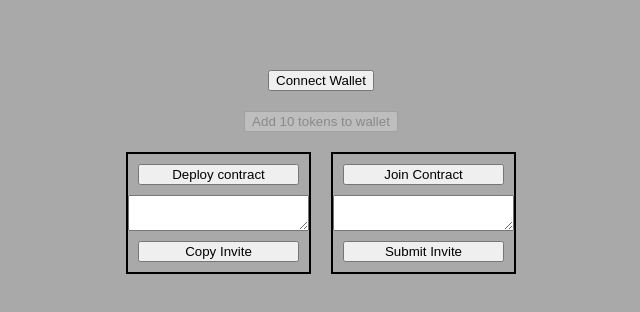
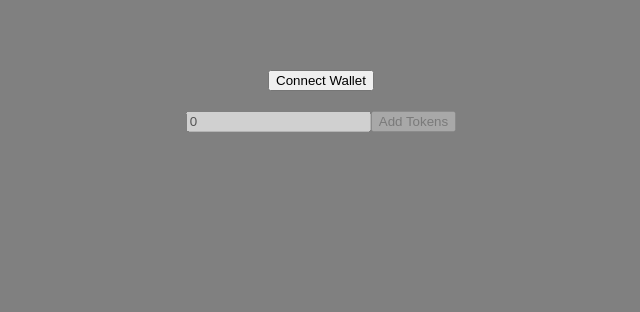
Before and after one commit to cb0806151/reach-vue-test, a Vue app: page / in a window 1280 px wide. Shown: the top 312 px of the page, without its empty margins (319-959 px from the left). Built offline with nearby package versions, Linux system fonts and the light colour scheme.

Commit message:
reduce scope of tutorial

```diff
--- a/src/App.vue
+++ b/src/App.vue
@@ -1,18 +1,11 @@
 <template>
   <div id="container">
     <button v-on:click="connectWallet">Connect Wallet</button>
-    <button :disabled="account === undefined" v-on:click="fundWallet">Add 10 tokens to wallet</button>
-    <div id="pane-container">
-      <div class="pane">
-        <button>Deploy contract</button>
-        <textarea></textarea>
-        <button>Copy Invite</button>
-      </div>
-      <div class="pane">
-        <button>Join Contract</button>
-        <textarea></textarea>
-        <button>Submit Invite</button>
-      </div>
+    <div>
+      <input type="number" id="tokenAmount" name="tokenAmount" v-model="tokenAmount" :disabled="account === undefined">
+      <label for="tokenAmount">
+        <button :disabled="account === undefined" v-on:click="fundWallet">Add Tokens</button>
+      </label>
     </div>
   </div>
 </template>
@@ -25,6 +18,7 @@ export default {
   data: function() {
     return {
       account: undefined,
+      tokenAmount: 0,
     };
   },
   methods: {
@@ -34,7 +28,7 @@ export default {
     fundWallet: async function() {
       try {
         const faucet = await reach.getFaucet();
-        await reach.transfer(faucet, this.account, reach.parseCurrency(10));
+        await reach.transfer(faucet, this.account, reach.parseCurrency(this.tokenAmount));
       } catch {
         alert("wallet could not be funded");
       }
@@ -45,12 +39,13 @@ export default {
 
 <style>
 body {
-  background: darkgray;
+  background: gray;
 }
 
 button {
-  margin: 10px;
+  margin: 10px 0px 10px 0px;
 }
+
 #container {
   font-family: Avenir, Helvetica, Arial, sans-serif;
   -webkit-font-smoothing: antialiased;
```
